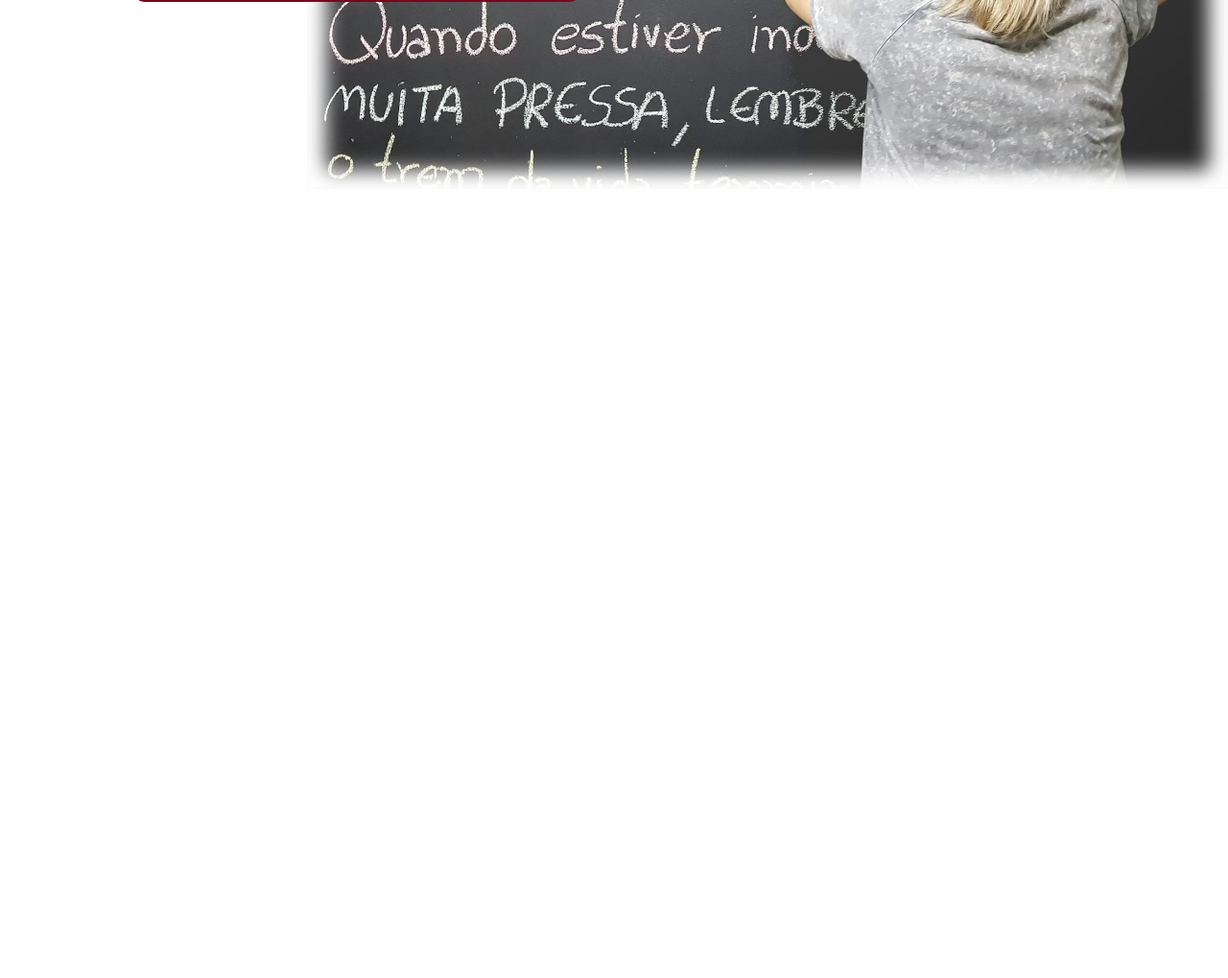
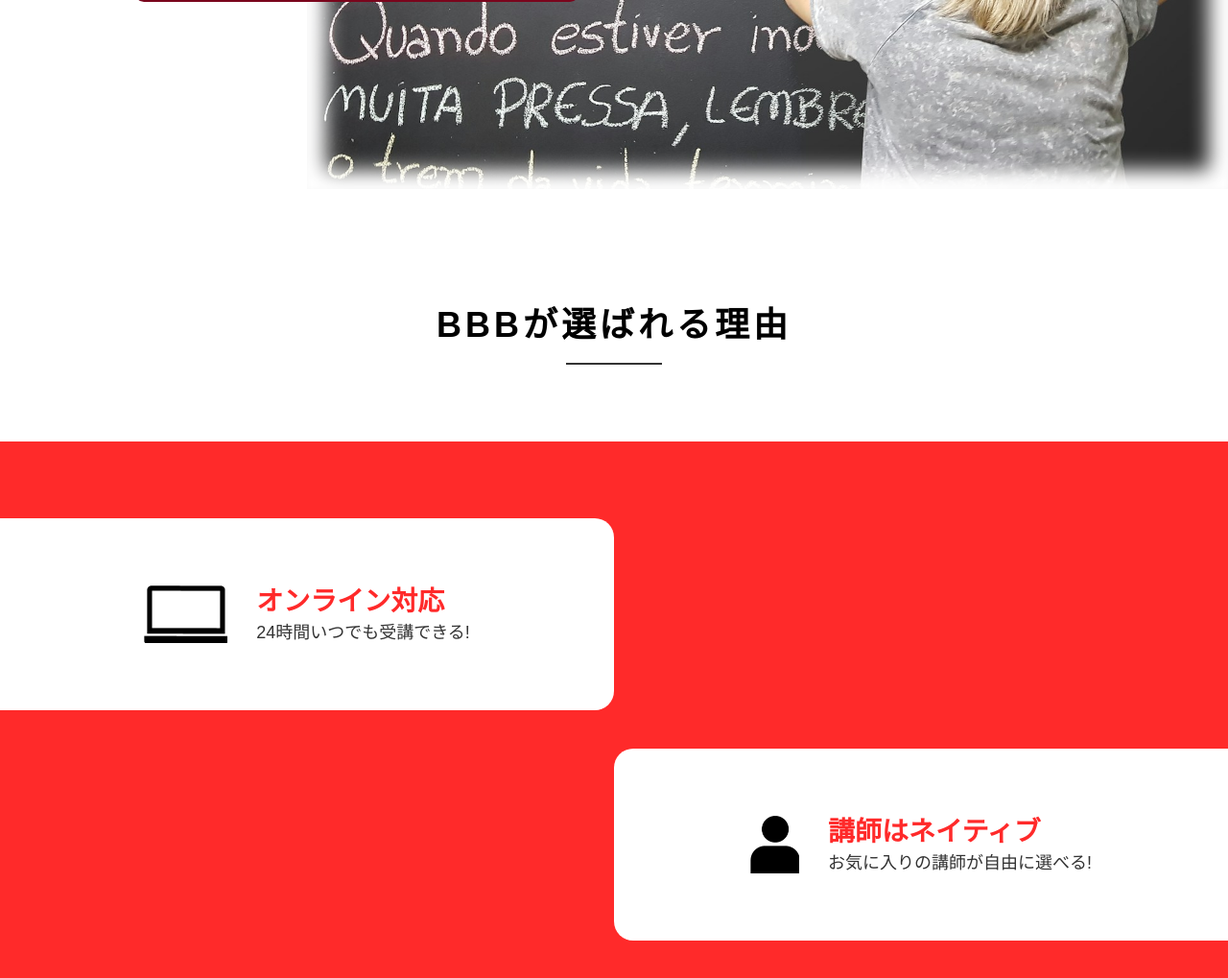
Before and after one commit to takeshi0518/BBB_English_Conversation_Class, a plain HTML site: page index.html in a window 1280 px wide. Shown: the part 623-1642 px from the top of the page at 96% size. Before the commit the page ends 820 px from the top, so only its background shows below. Drawn offline with Linux system fonts and the light colour scheme.

Commit message:
section-reasonの実装が完了しました。

```diff
--- a/common/sass/base/_config.scss
+++ b/common/sass/base/_config.scss
@@ -1,3 +1,3 @@
-$font_color: #ccc;
+$font_color: #333;
 $red: #FF2A2A;
 $white: #fff;
--- /dev/null
+++ b/common/sass/components/_section-title.scss
@@ -0,0 +1,28 @@
+@use '../mixin/responsive' as *;
+@use '../base/config' as *;
+
+
+.section-title {
+  font-size: 36px;
+  line-height: 1.2;
+  letter-spacing: 4px;
+  text-align: center;
+  position: relative;
+  @include responsive(tb) {
+    font-size: 28px;
+  }
+}
+.section-title::after {
+  content: '';
+  display: inline-block;
+  width: 100px;
+  height: 2px;
+  background-color: $font_color;
+  position: absolute;
+  bottom: -20px;
+  right: 50%;
+  transform: translateX(50%);
+  @include responsive(tb) {
+    width: 80px;
+  }
+}
--- a/common/sass/layout/_mainVisual.scss
+++ b/common/sass/layout/_mainVisual.scss
@@ -25,7 +25,7 @@
 }
 .mainvisual__text {
   font-size: 46px;
-  letter-spacing: 5px;
+  letter-spacing: 4px;
   line-height: 1.6;
   text-shadow: 0 4px 6px #fff;
   @include responsive (tb) {
--- /dev/null
+++ b/common/sass/layout/_reason.scss
@@ -0,0 +1,62 @@
+@use '../mixin/responsive' as *;
+@use '../base/config' as *;
+
+
+.reason {
+  margin-top: 120px;
+}
+
+.reason__list {
+  min-height: 600px;
+  margin-top: 100px;
+  background-color: $red;
+  position: relative;
+}
+
+.reason__item {
+  padding: 70px 20px;
+  width: 50%;
+  display: flex;
+  justify-content: center;
+  align-items: center;
+  background-color: $white;
+  position: absolute;
+  @include responsive (tb) {
+    width: calc(100% - 16px);
+    padding: 65px 15px;
+  }
+}
+.reason__item--left {
+  border-radius: 0 20px 20px 0;
+  top: 80px;
+  left: 0;
+  // transform: translateX(-100%);
+}
+.reason__item--right {
+  border-radius: 20px 0 0 20px;
+  top: 320px;
+  right: 0;
+  // transform: translateX(100%);
+}
+
+.reason__img {
+  vertical-align: bottom
+}
+.reason__text  {
+  margin-left: 30px;
+}
+.reason__title {
+  font-size: 28px;
+  font-weight: bold;
+  line-height: 1.2;
+  color: $red;
+  @include responsive (tb) {
+    font-size: 24px;
+  }
+}
+.reason__caption {
+  margin-top: 5px;
+  font-size: 18px;
+  color: $font_color;
+  line-height: 1.2;
+}
--- a/common/sass/sytle.scss
+++ b/common/sass/sytle.scss
@@ -7,12 +7,13 @@
 @use   '../sass/components/burger';
 @use  '../sass/layout/mainVisual';
 @use  '../sass/components/mainvisual-btn';
+@use '../sass/layout/reason';
+@use '../sass/components/section-title';
 
 
 html {
   font-size: 0.75rem;
 }
-
 body {
-  font-family: "Zen Kaku Gothic New", sans-serif;
+  font-family: "Arial", sans-serif;
 }
--- a/index.html
+++ b/index.html
@@ -47,8 +47,28 @@
           <img src="/common/img/mainvisual1.jpg" alt="" class="mainvisual__img">
         </li>
       </ul>
+    </div>
 
-    </div>
+    <section class="reason">
+      <h2 class="section-title">BBBが選ばれる理由</h2>
+      <ul class="reason__list">
+        <li class="reason__item reason__item--left">
+          <img src="/common/img/icon-pc.png" alt="pcのアイコン" class="reason__img" width="87" height="60">
+          <div class="reason__text">
+            <h3 class="reason__title">オンライン対応</h3>
+            <p class="reason__caption">24時間いつでも受講できる!</p>
+          </div>
+        </li>
+
+        <li class="reason__item reason__item--right">
+          <img src="/common/img/icon-teacher.png" alt="講師のアイコン" class="reason__img" width="51" height="60">
+          <div class="reason__text">
+            <h3 class="reason__title">講師はネイティブ</h3>
+            <p class="reason__caption">お気に入りの講師が自由に選べる!</p>
+          </div>
+        </li>
+      </ul>
+    </section>
 
 
 
```
Also changed, not shown: common/css/sytle.css, 1 other file.
